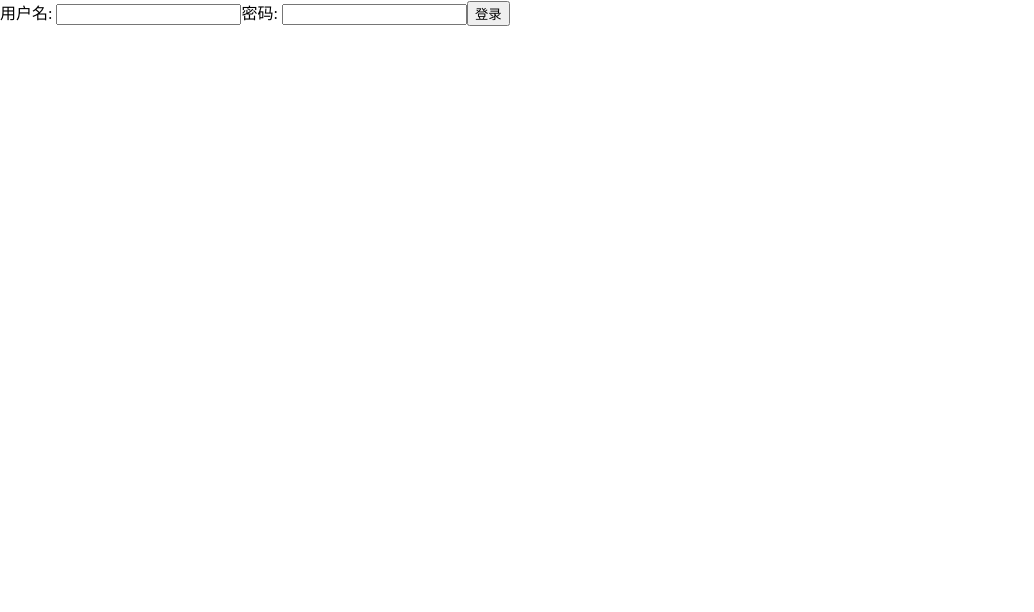
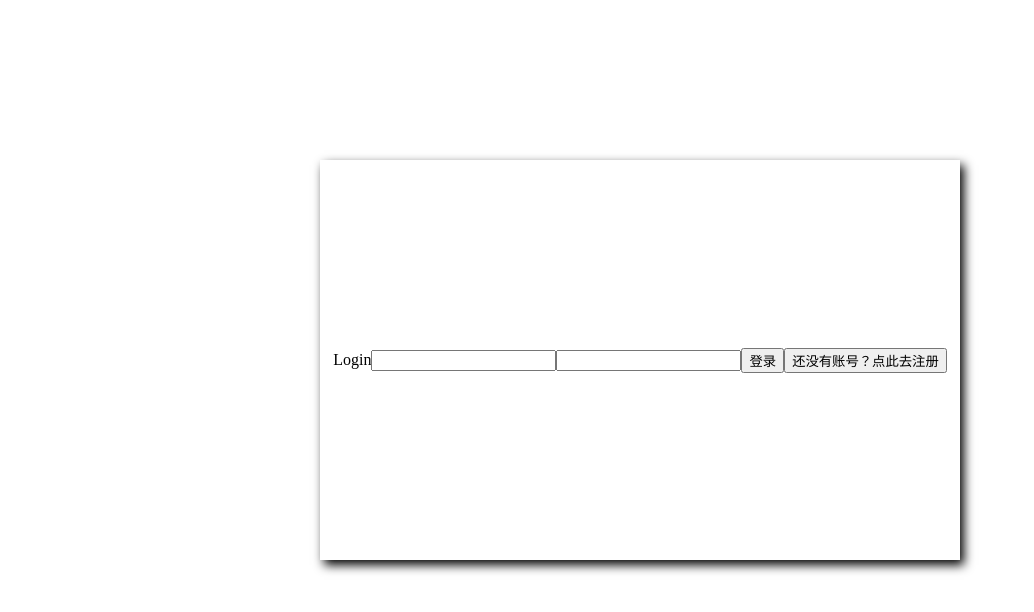
Before and after one commit to lec-org/uee, a React (Vite) app: page /login in a window 1280 px wide. Shown: the top 612 px of the page, without its empty margins (0-1034 px from the left). Built offline with nearby package versions, Linux system fonts and the light colour scheme.

Commit message:
进一步完善路由配置

```diff
--- a/src/components/Home/Info/index.tsx
+++ b/src/components/Home/Info/index.tsx
@@ -1,3 +1,3 @@
 export default function Info() {
-	return <div>Info</div>
+	return <div>主页信息</div>
 }
--- a/src/components/Layout/Header/Avatar/index.tsx
+++ b/src/components/Layout/Header/Avatar/index.tsx
@@ -3,7 +3,7 @@ import { NavLink } from 'react-router-dom'
 export default function Avatar(props: { className: string }) {
 	return (
 		<>
-			<NavLink to='/user'>
+			<NavLink to='/user/yun-xia-e'>
 				{' '}
 				<div className={props.className}>这是头像</div>
 			</NavLink>
--- a/src/components/Layout/Header/index.tsx
+++ b/src/components/Layout/Header/index.tsx
@@ -11,7 +11,7 @@ import { Link } from 'react-router-dom'
 import { useRef } from 'react'
 
 export default function Header() {
-	const isLogin = useRef(false)
+	const isLogin = useRef(true)
 
 	return (
 		<>
@@ -20,12 +20,12 @@ export default function Header() {
 					<div className={styles['iconTag']}>这是图标</div>
 				</Link>
 				<Navs className={styles['nav']}></Navs>
-				{isLogin ? (
+				{!isLogin.current ? (
 					<div className='account'>
 						<Link to='/login'>
 							<button>登录</button>
 						</Link>
-						<Link to="register">
+						<Link to='register'>
 							<button>注册</button>
 						</Link>
 					</div>
--- /dev/null
+++ b/src/pages/Login/index.module.scss
@@ -0,0 +1,18 @@
+#root {
+	display: flex;
+	justify-content: center;
+	align-items: center;
+}
+.card {
+	width: 50%;
+	height: 50vh;
+	margin: 12.5% auto;
+	background-color: #fff;
+	box-shadow: 4px 5px 10px;
+	display: flex;
+	justify-content: center;
+	align-items: center;
+}
+.title {
+
+}
--- a/src/pages/Login/index.tsx
+++ b/src/pages/Login/index.tsx
@@ -2,8 +2,10 @@ import { useRef } from 'react'
 import { userLogin } from '../../API/api'
 import { useNavigate } from 'react-router-dom'
 
+import styles from './index.module.scss'
+
 export default function Login() {
-	const ToNav = useNavigate()
+	const toPath = useNavigate()
 	// 定义ref获取DOM, 其current属性即为该DOM节点
 	const uname = useRef(null)
 	const pwd = useRef(null)
@@ -30,7 +32,7 @@ export default function Login() {
 			const alertLogin = setTimeout(() => {
 				if (!i) {
 					clearTimeout(alertLogin)
-					ToNav('/')
+					toPath('/')
 				}
 				console.log(i--)
 			}, 1000)
@@ -39,12 +41,14 @@ export default function Login() {
 
 	return (
 		<>
-			用户名:{' '}
+			<div className={styles['card']}>
+				<div className={styles['title']}>Login</div>
+				{/* 用户名:{' '} */}
 				<input
 					type='text'
 					ref={uname}
 				/>
-			密码:{' '}
+				{/* 密码:{' '} */}
 				<input
 					type='password'
 					ref={pwd}
@@ -56,6 +60,18 @@ export default function Login() {
 				>
 					登录
 				</button>
+				<div className={styles['info']}>
+					<span>
+						<button
+							onClick={() => {
+								toPath('/register')
+							}}
+						>
+							还没有账号？点此去注册
+						</button>
+					</span>
+				</div>
+			</div>
 		</>
 	)
 }
--- a/src/pages/Register/index.tsx
+++ b/src/pages/Register/index.tsx
@@ -1,5 +1,27 @@
-import React from 'react'
+import { useNavigate } from 'react-router-dom'
 
 export default function Register() {
-	return <div>Register</div>
+	// 创建路由钩子
+	const toPath = useNavigate()
+	return (
+		<>
+			<div>
+				<div>Register</div>
+				<input type='text' />
+				<input type='password' />
+				<button>注册</button>
+				<div>
+					<span>
+						<button
+							onClick={() => {
+								toPath('/login')
+							}}
+						>
+							已有账号？点此登录
+						</button>
+					</span>
+				</div>
+			</div>
+		</>
+	)
 }
--- /dev/null
+++ b/src/pages/User/index.tsx
@@ -0,0 +1,6 @@
+import { useParams } from 'react-router-dom'
+
+export default function User() {
+	const { username } = useParams()
+	return <div>欢迎您的登录~{username}</div>
+}
--- a/src/routers/index.tsx
+++ b/src/routers/index.tsx
@@ -4,6 +4,7 @@ import Login from '../pages/Login'
 import ProblemsetAll from '../pages/ProblemSet/All'
 import IdProblem from '../pages/ProblemSet/Id'
 import Register from '../pages/Register'
+import User from '../pages/User'
 
 const routers = [
 	{
@@ -25,6 +26,10 @@ const routers = [
 		element: <IdProblem />,
 	},
 	{
+		path: '/user/:username',
+		element: <User />,
+	},
+	{
 		path: '/login',
 		element: <Login />,
 	},
```
Lines whose indentation alone changed are shown as unchanged.
